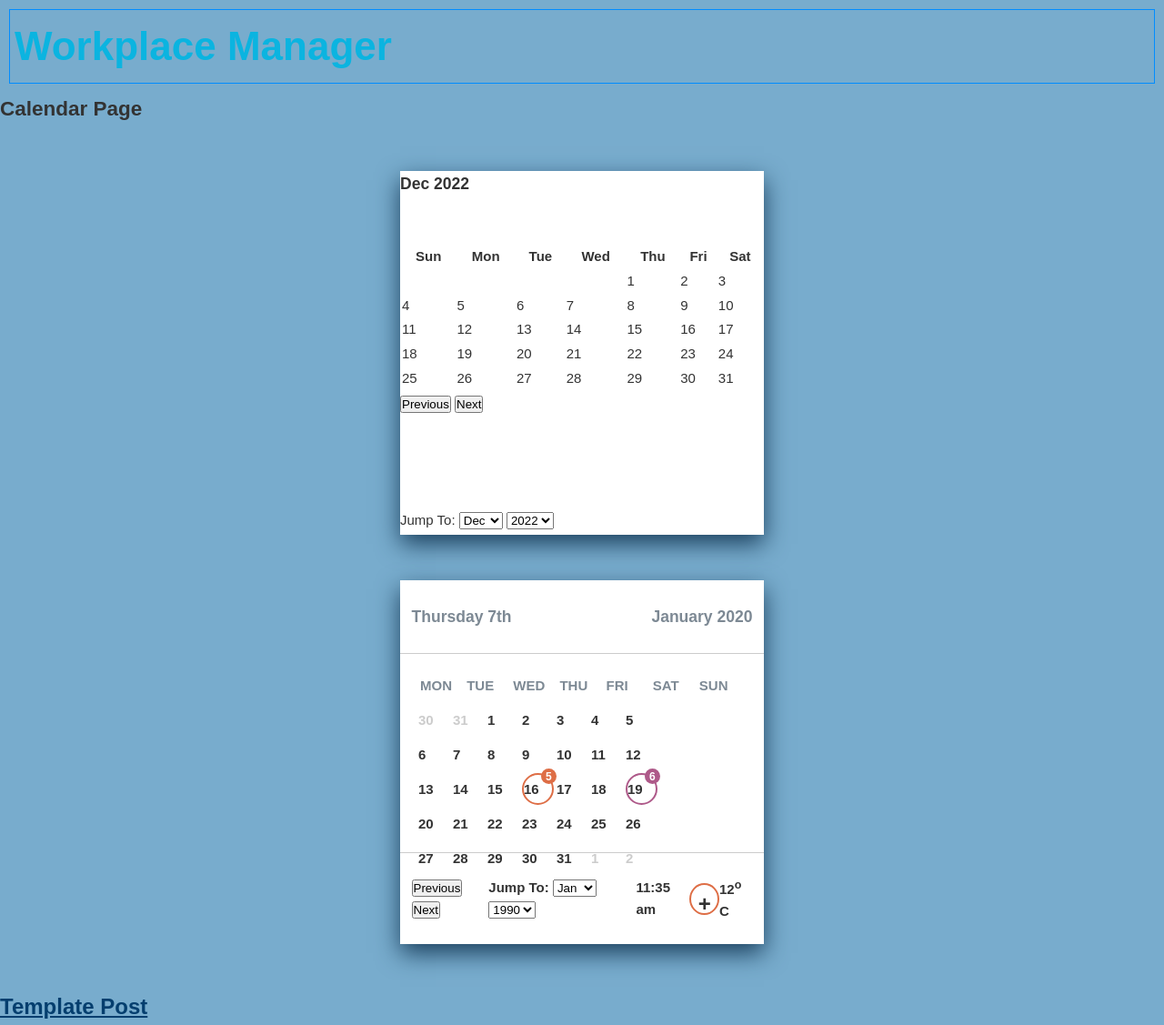
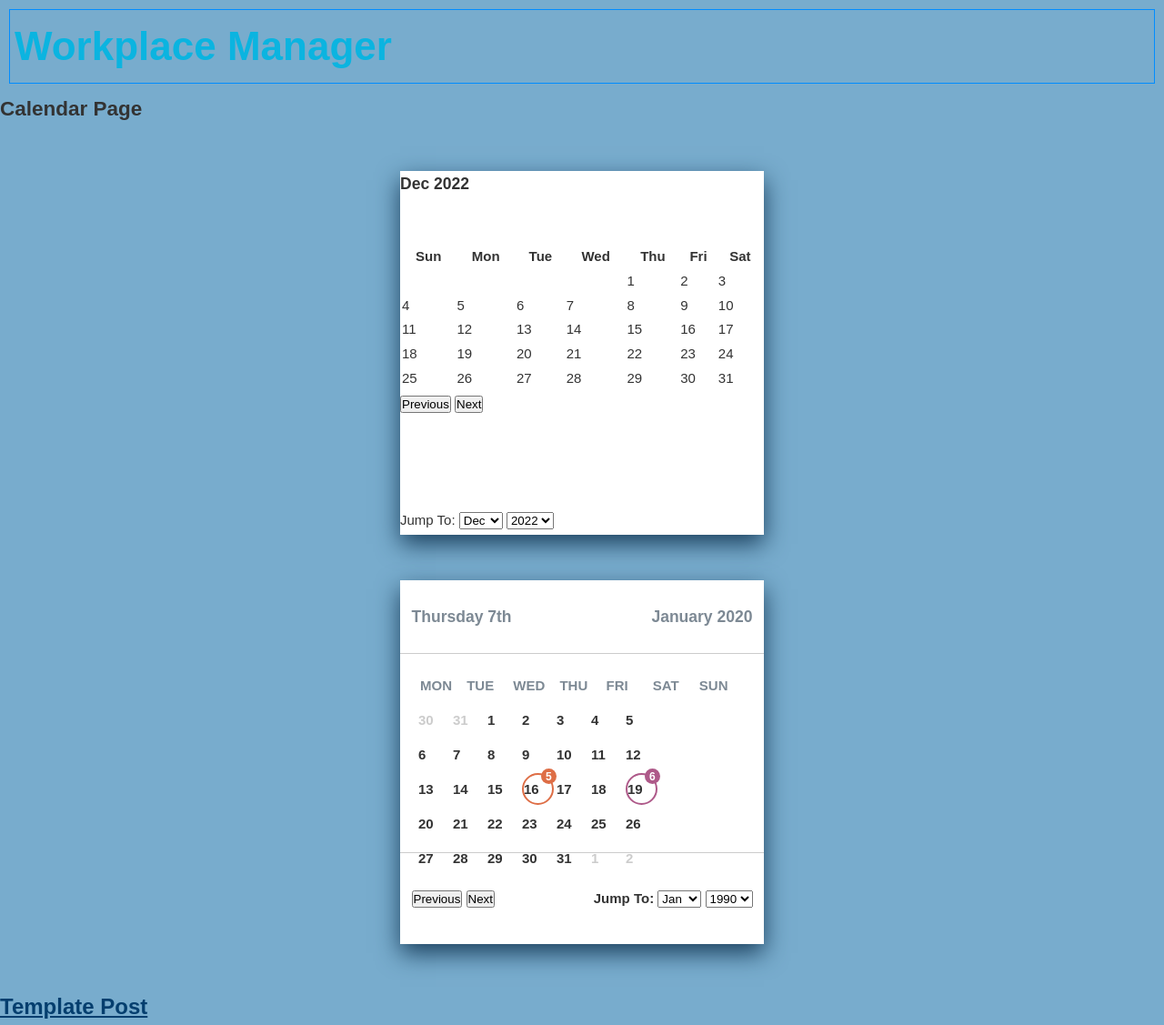
Before and after one commit to vic-mva2022/vic-mva2022.github.io, a Jekyll site: the page built from calendar.html, in a window 1280 px wide. Shown: the whole page at 91% size. Built offline with Jekyll 4.4.1, drawn with Linux system fonts in a browser that asks for light colours.

Commit message:
edit style sheet

```diff
--- a/calendar.html
+++ b/calendar.html
@@ -219,9 +219,6 @@ permalink: /calendar.html
             <option value=2029>2029</option>
             <option value=2030>2030</option>
         </select></form>
-      <p>11:35 am</p>
-      <a href="#" class="add">+</a>
-      <p>12<sup>o</sup> C</p>
     </div>
   </main>
 <!--<button name="jump" onclick="jump()">Go</button>-->
```
